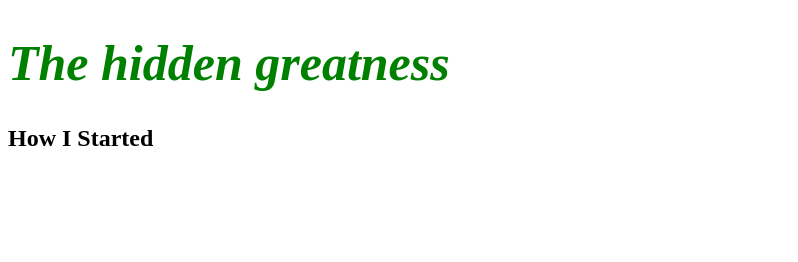
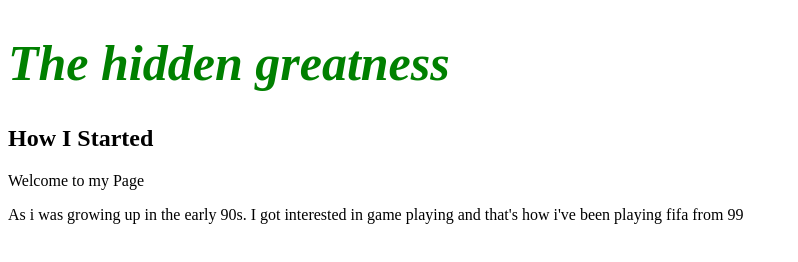
Before and after one commit to Kariuki62/myself, a plain HTML site: page myself.html in a window 1280 px wide. Shown: the whole page, without its empty margins (0-798 px from the left). Drawn offline with Linux system fonts and the light colour scheme.

Commit message:
myself page

```diff
--- a/myself.html
+++ b/myself.html
@@ -8,6 +8,7 @@
   <body>
     <h1> The hidden greatness</h1>
     <h2> How I Started</h2>
-
+<p> Welcome to my Page</p>
+<p class="important"> As i was growing up in the early 90s. I got interested in game playing and that's how i've been playing fifa from 99 </p>
   </body>
 </html>
```
